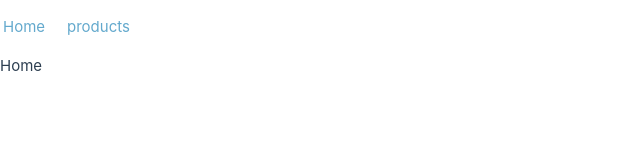
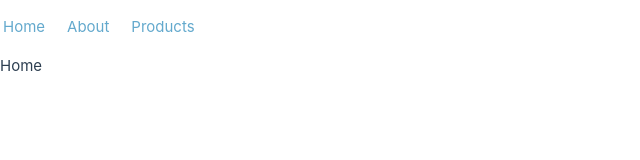
Before and after one commit to KianMiridoozini/mevn, a Vue app: page / in a window 1280 px wide. Shown: the top 160 px of the page, without its empty margins (0-640 px from the left). Built offline with nearby package versions, Linux system fonts and the light colour scheme.

Commit message:
fix: included about

```diff
--- a/src/App.vue
+++ b/src/App.vue
@@ -4,7 +4,8 @@
 
       <nav class="">
         <RouterLink to="/" class="mr-4">Home</RouterLink>
-        <RouterLink to="/products" class="mr-4">products</RouterLink>
+        <RouterLink to="/about" class="mr-4">About</RouterLink>
+        <RouterLink to="/products" class="mr-4">Products</RouterLink>
 
         <!-- RouterLink to products, Auth, Admin & and logout button -->
 
--- a/src/router/index.ts
+++ b/src/router/index.ts
@@ -14,6 +14,11 @@ const router = createRouter({
       name: 'products',
       component: () => import('../views/ProductsView.vue'),
     },
+    {
+      path: '/about',
+      name: 'about',
+      component: () => import('../views/AboutView.vue'),
+    },
 
   ],
 })
```
